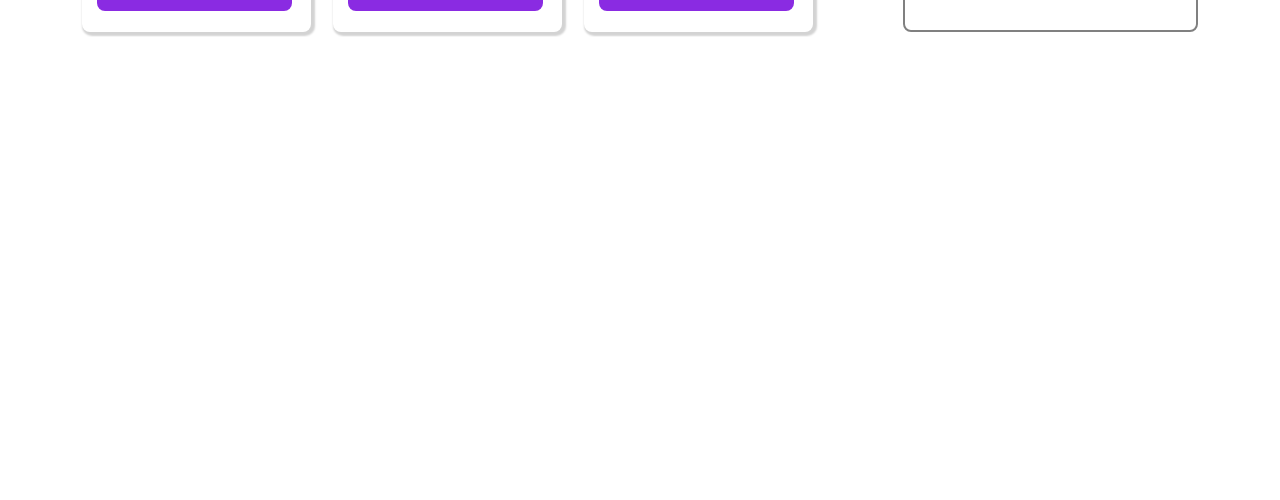
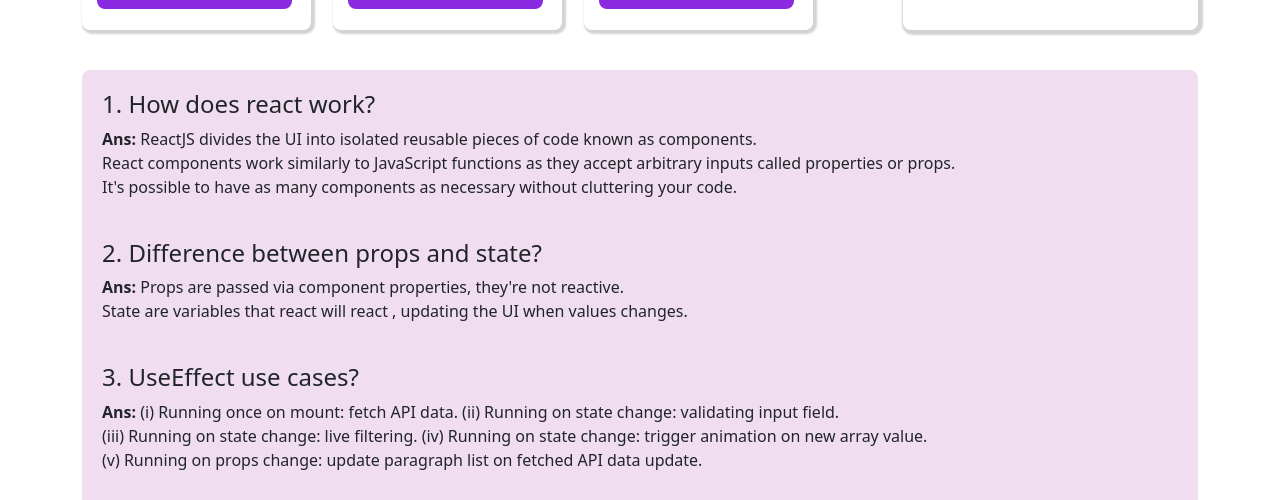
Before and after one commit to rokeya512/assignment_8, a React (Create React App) app: page / in a window 1280 px wide. Shown: the part 1397-1897 px from the top of the page. Before the commit the page ends 1434 px from the top, so only its background shows below. Built offline with nearby package versions, Linux system fonts and the light colour scheme.

Commit message:
question add

```diff
--- /dev/null
+++ b/src/Components/Bottom/Bottom.css
@@ -0,0 +1,6 @@
+.bottom {
+    margin-top: 40px;
+    border-radius: 8px;
+    background-color: rgb(240, 222, 240);
+    padding: 20px;
+}
--- /dev/null
+++ b/src/Components/Bottom/Botton.js
@@ -0,0 +1,23 @@
+import React from 'react';
+import './Bottom.css';
+
+const Botton = () => {
+    return (
+        <div className='bottom'>
+            <h4>1. How does react work?</h4>
+            <p><strong>Ans:</strong> ReactJS divides the UI into isolated reusable pieces of code known as components. <br /> React components work similarly to JavaScript functions as they accept arbitrary inputs called properties or props. <br /> It's possible to have as many components as necessary without cluttering your code.</p><br />
+
+            <h4>2. Difference between props and state?</h4>
+            <p><strong>Ans:</strong> Props are passed via component properties, they're not reactive. <br /> State are variables that react will react , updating the UI when values changes.</p><br />
+
+            <h4>3. UseEffect use cases?</h4>
+            <p><strong>Ans:</strong> (i) Running once on mount: fetch API data.
+                (ii) Running on state change: validating input field. <br />
+                (iii) Running on state change: live filtering.
+                (iv) Running on state change: trigger animation on new array value. <br />
+                (v) Running on props change: update paragraph list on fetched API data update.</p>
+        </div>
+    );
+};
+
+export default Botton;
--- a/src/Components/Fitness/Fitness.css
+++ b/src/Components/Fitness/Fitness.css
@@ -4,6 +4,7 @@
 }
 
 .service-container {
+    @media only screen and (min-width: 600px);
     display: grid;
     grid-template-columns: 2fr 1fr;
     margin-top: 30px;
@@ -17,10 +18,9 @@
 }
 
 .sidebar {
-    border: 2px solid gray;
+    box-shadow: 2px 2px 2px 3px lightgray;
     border-radius: 8px;
     margin-left: 70px;
-    margin-top: 0%;
 }
 
 .fontawesome-container {
--- a/src/Components/Fitness/Fitness.js
+++ b/src/Components/Fitness/Fitness.js
@@ -4,6 +4,7 @@
 import Service from '../Service/Service';
 import './Fitness.css';
 import Sidebar from '../Sidebar/Sidebar';
+import Botton from '../Bottom/Botton';
 
 
 const Fitness = () => {
@@ -40,6 +41,7 @@
                     <Sidebar exercisetime={exercisetime}></Sidebar>
                 </div>
             </div>
+            <Botton></Botton>
         </div>
     );
 };
--- a/src/Components/Sidebar/Sidebar.css
+++ b/src/Components/Sidebar/Sidebar.css
@@ -1,5 +1,5 @@
 .container {
-    padding: 5px 14px;
+    padding: 3px 20px;
 }
 
 .profile-information {
--- a/src/Components/Sidebar/Sidebar.js
+++ b/src/Components/Sidebar/Sidebar.js
@@ -17,6 +17,7 @@
             theme: "colored"
         });
     }
+
     return (
         <div className='container'>
             <div className='profile-information'>
```
